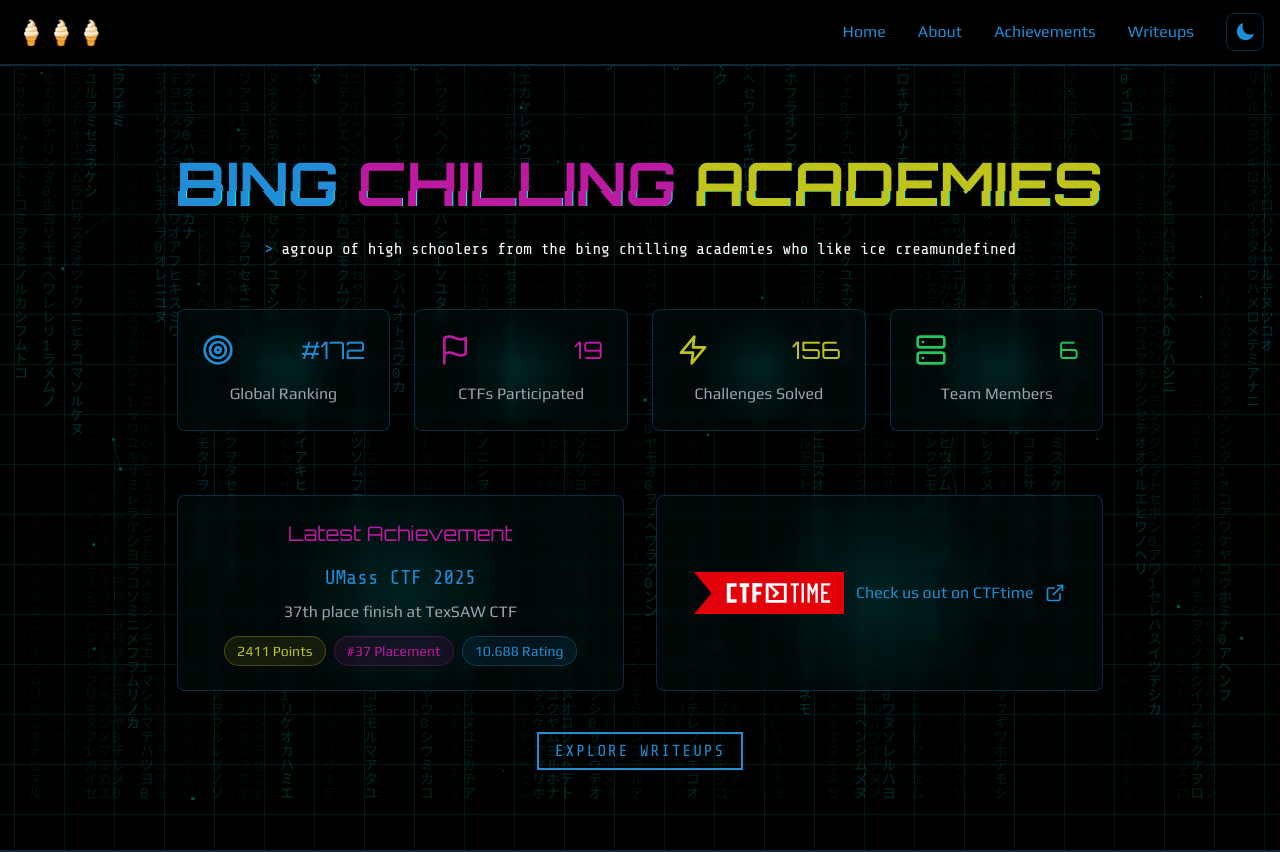
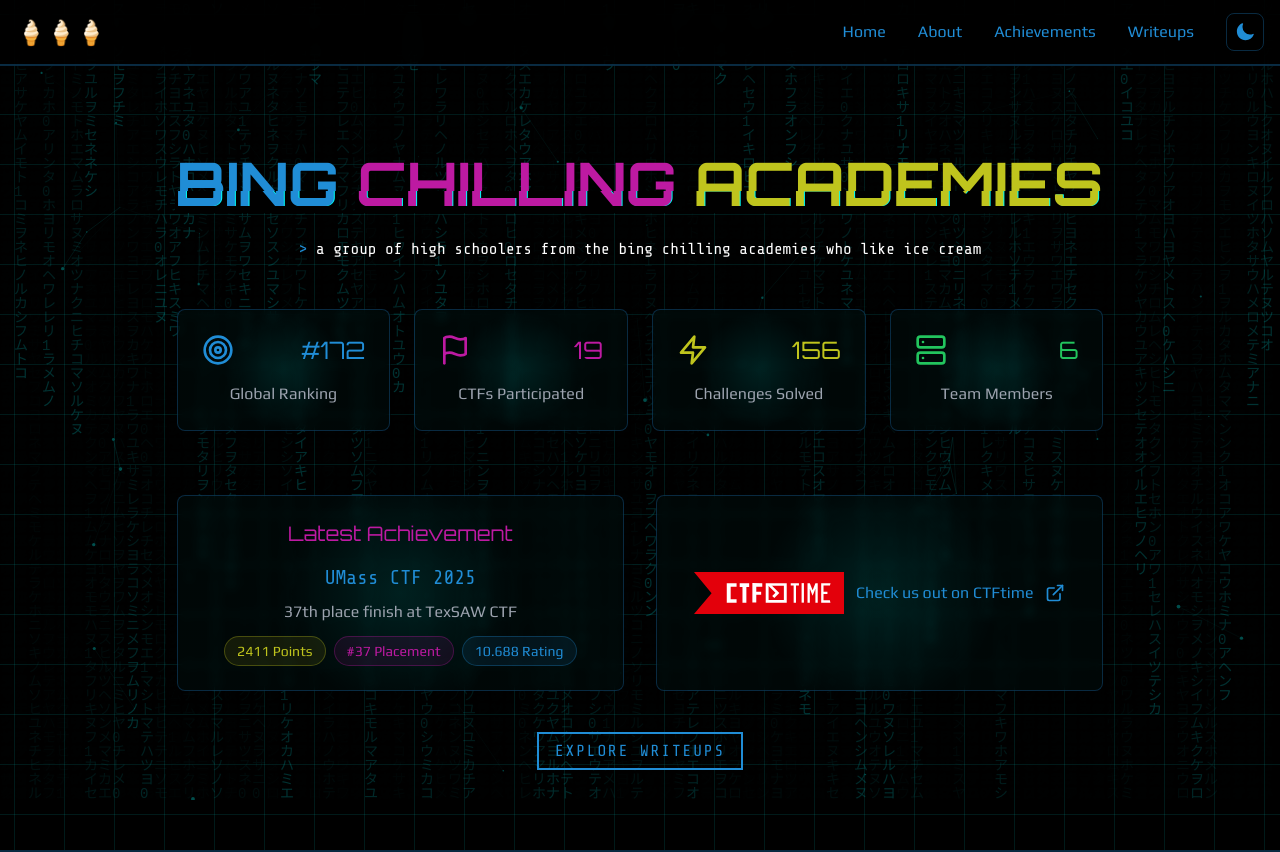
Before and after one commit to colding10/bing-chilling-academies-website-new, a Next.js app: page / in a window 1280 px wide. Shown: the top 852 px of the page. Built offline with nearby package versions, Linux system fonts and the light colour scheme.

Commit message:
fix terminal text

```diff
--- a/src/components/TerminalText.tsx
+++ b/src/components/TerminalText.tsx
@@ -29,7 +29,9 @@ export default memo(function TerminalText({
     // Use a more efficient recursive approach instead of creating a new timeout for each character
     const typeNextChar = () => {
       if (i < text.length) {
-        setDisplayedText((prev) => prev + text[i])
+        // Ensure we're getting a character from the text string and handle spaces correctly
+        const nextChar = text.charAt(i);
+        setDisplayedText((prev) => prev + nextChar);
         i++
         timeoutRef.current = setTimeout(typeNextChar, speed)
       } else {
```
